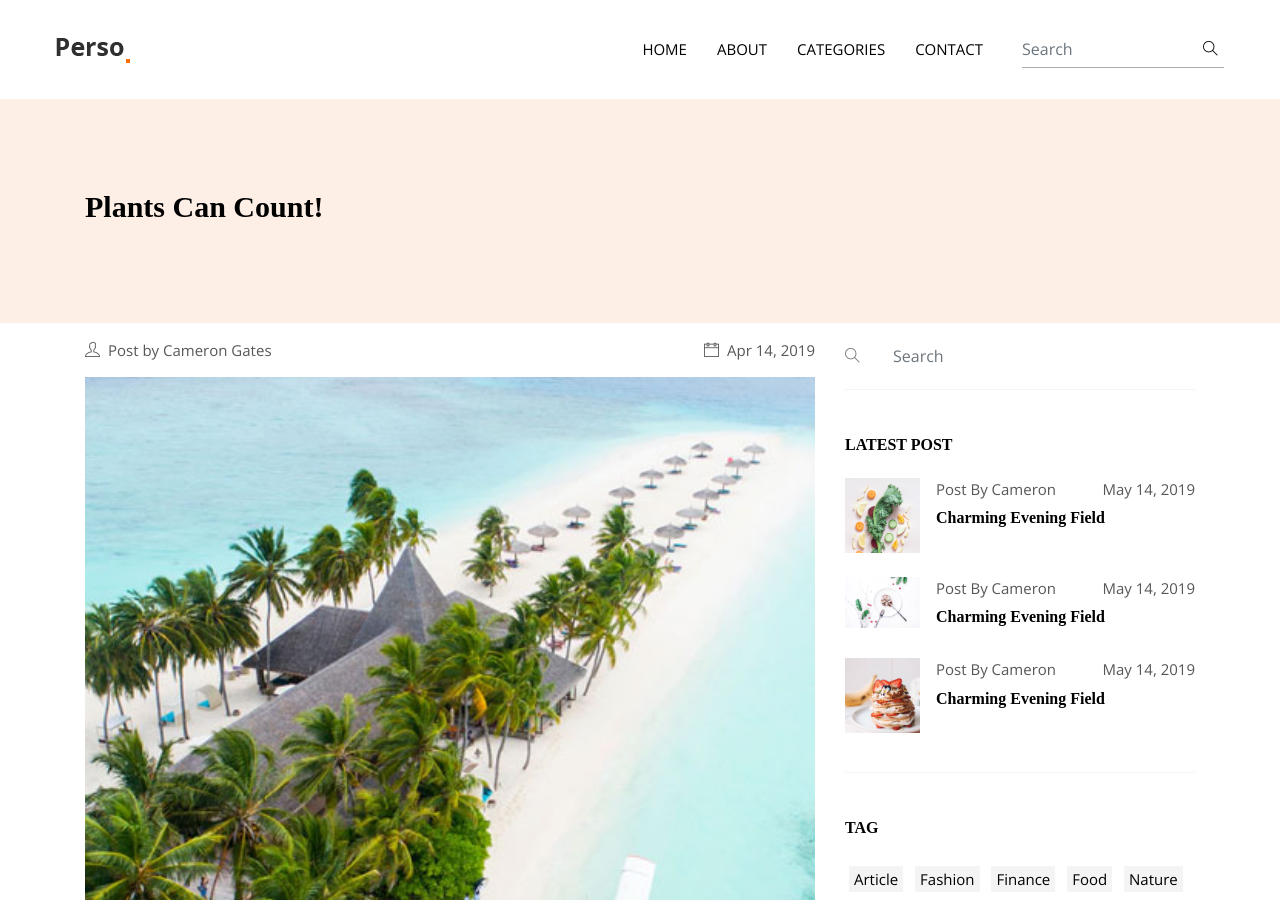
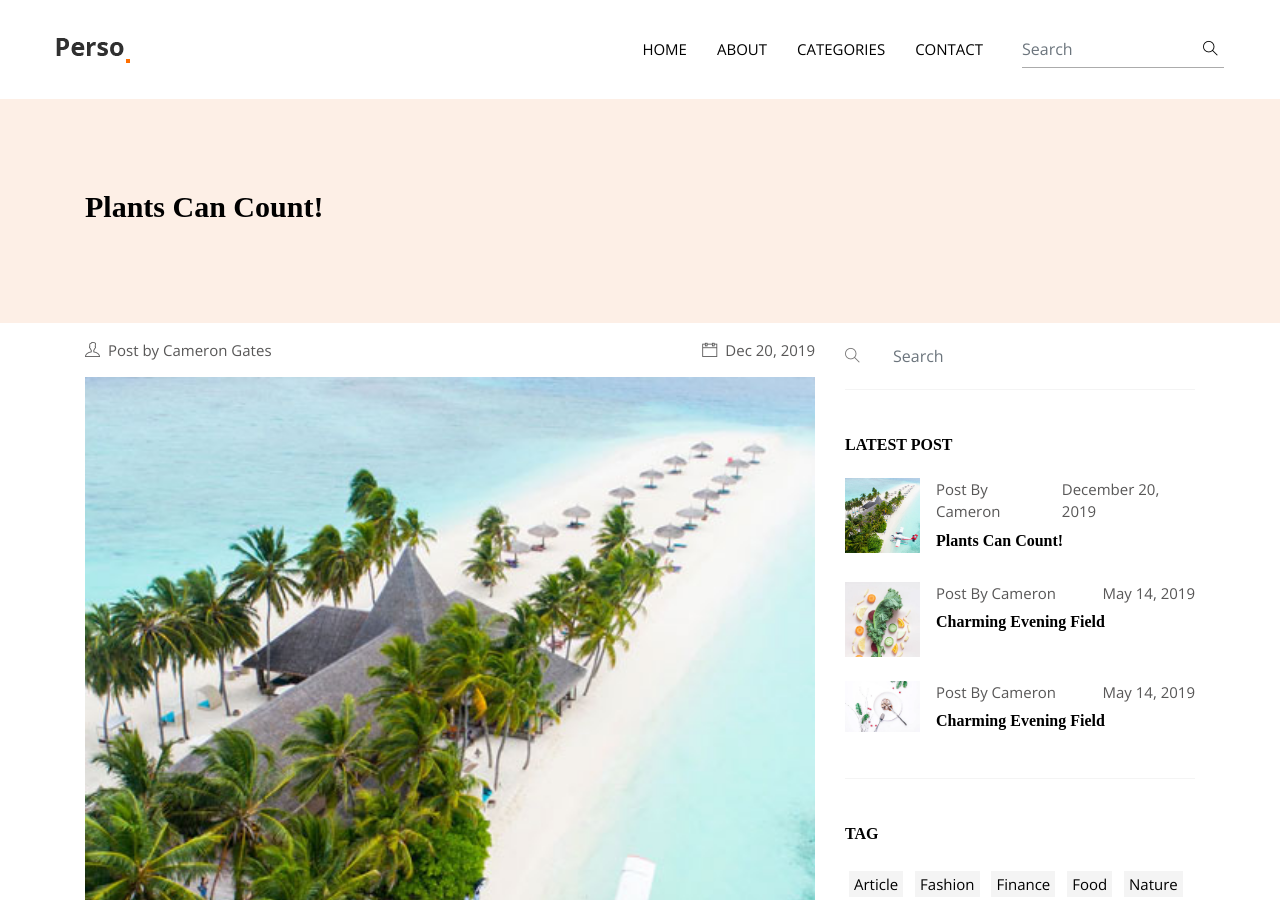
Before and after one commit to PrimalInstinct/PrimalInstinct.github.io, a Jekyll site: the page built from _posts/2019-12-20-plants-can-count.md, in a window 1280 px wide and 900 px high. Built offline with Jekyll 4.4.1, drawn with Linux system fonts in a browser that asks for light colours; some web fonts are replaced.

Commit message:
Update 2019-12-20-plants-can-count.md

```diff
--- a/_posts/2019-12-20-plants-can-count.md
+++ b/_posts/2019-12-20-plants-can-count.md
@@ -1,7 +1,7 @@
 ---
 layout: post
 title: "Plants Can Count!"
-date: 2019-04-14 14:46:10 +03:00
+date: 2019-12-20 11:46:10 +10:00
 description: "This is meta description"
 featured: true
 image: "assets/images/featured-post/post-2.jpg"
```
